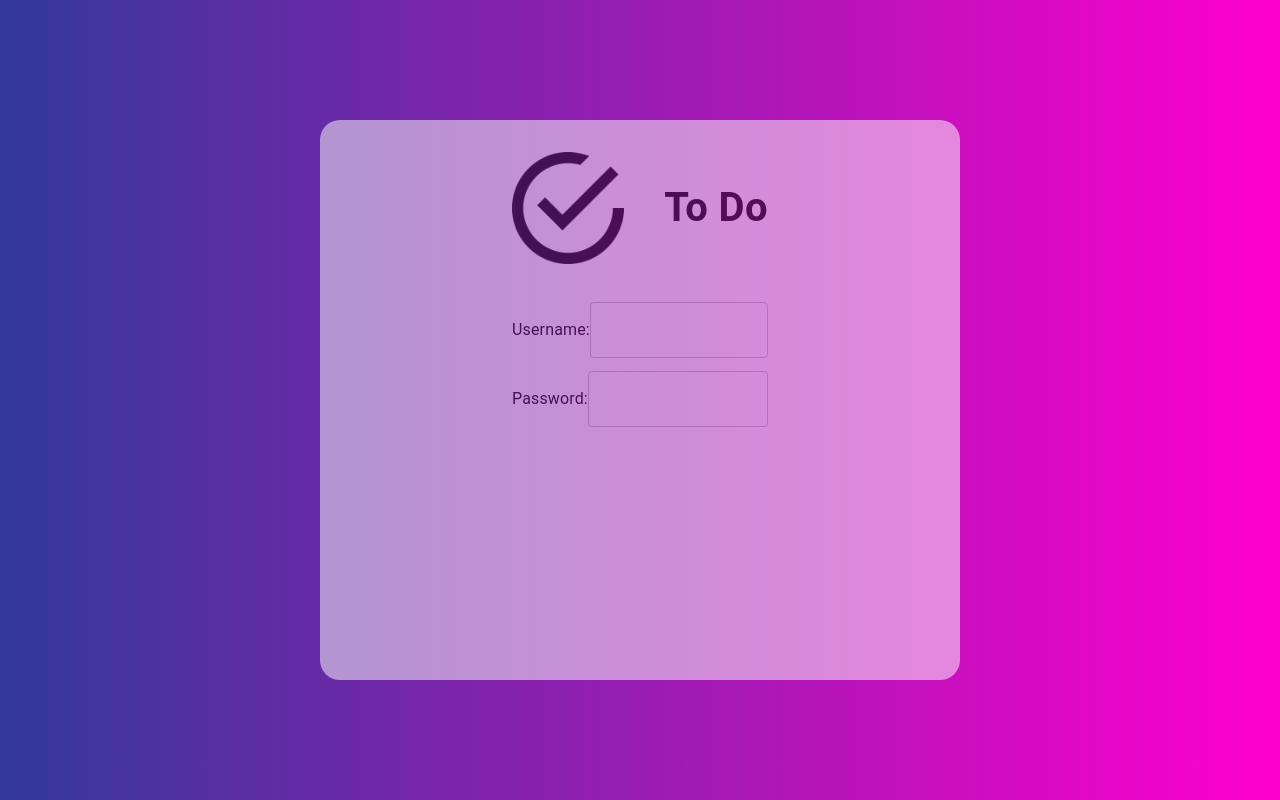
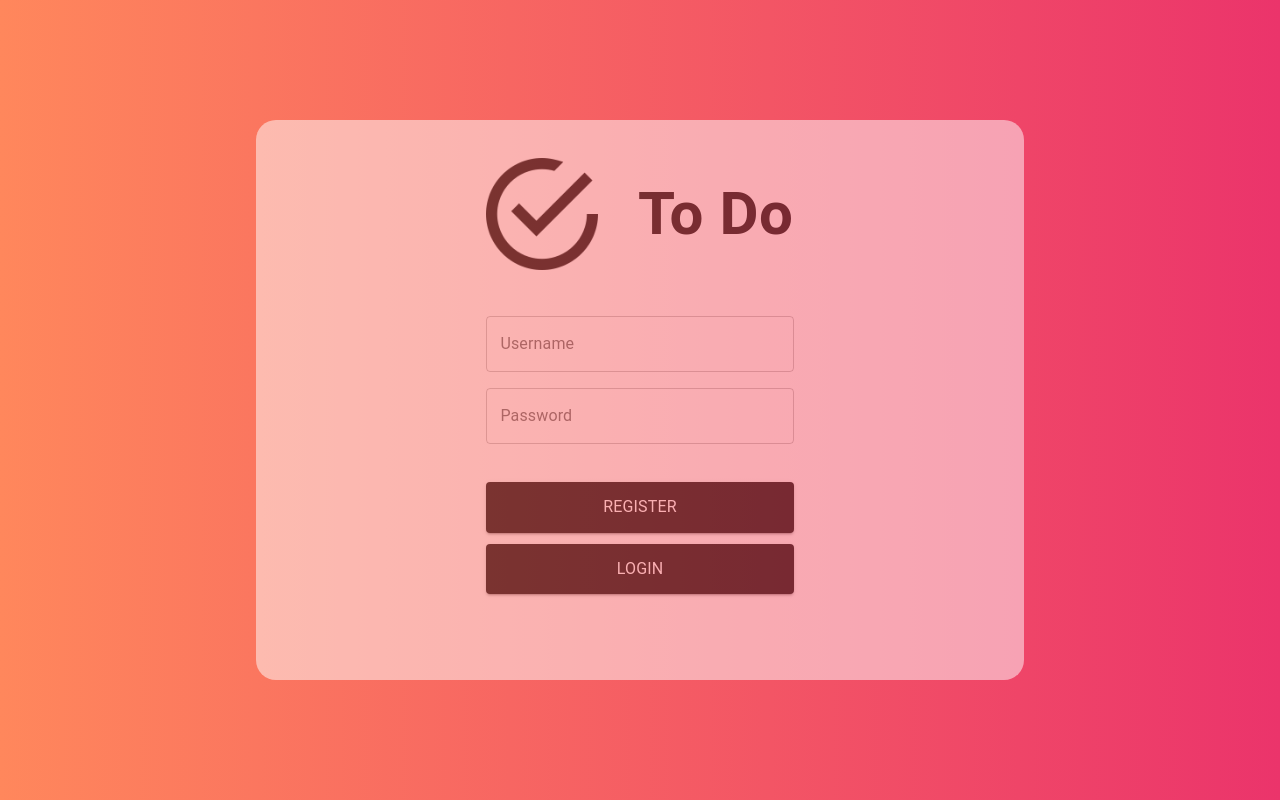
Before and after one commit to Kealen-Pillay/To-Do-List, a React (Create React App) app in the folder client/: page / in a window 1280 px wide. Built offline with nearby package versions, Linux system fonts and the light colour scheme.

Commit message:
Added login and register buttons

```diff
--- a/client/src/components/LoginScreen.tsx
+++ b/client/src/components/LoginScreen.tsx
@@ -1,11 +1,14 @@
-import React from "react";
-import { Box, TextField, Typography } from "@mui/material";
+import React, { useState } from "react";
+import { Box, Button, TextField, Typography } from "@mui/material";
 
 const LoginScreen = () => {
+  const [username, setUsername] = useState("");
+  const [password, setPassword] = useState("");
+
   return (
     <Box
       sx={{
-        background: "linear-gradient(to right, #333999, #ff00cc)",
+        background: "linear-gradient(to right, #ff875c, #eb346b)",
         width: "100vw",
         height: "100vh",
         display: "flex",
@@ -15,7 +18,7 @@ const LoginScreen = () => {
     >
       <Box
         sx={{
-          width: "50%",
+          width: "60%",
           height: "70%",
           backgroundColor: "white",
           opacity: 0.5,
@@ -38,7 +41,7 @@ const LoginScreen = () => {
           }}
         >
           <img src={require("../images/tickIcon.png")} alt="" height="100%" />
-          <Typography sx={{ fontWeight: "bold", fontSize: 40 }}>
+          <Typography sx={{ fontWeight: "bold", fontSize: 60 }}>
             To Do
           </Typography>
         </Box>
@@ -52,8 +55,13 @@ const LoginScreen = () => {
             margin: "1%",
           }}
         >
-          <Typography>Username:</Typography>
-          <TextField variant="outlined" />
+          <TextField
+            variant="outlined"
+            label="Username"
+            value={username}
+            onChange={(e) => setUsername(e.target.value)}
+            sx={{ width: "100%" }}
+          />
         </Box>
         <Box
           sx={{
@@ -63,10 +71,55 @@ const LoginScreen = () => {
             justifyContent: "space-between",
             alignItems: "center",
             margin: "1%",
+            marginBottom: "5%",
           }}
         >
-          <Typography>Password:</Typography>
-          <TextField variant="outlined" />
+          <TextField
+            variant="outlined"
+            label="Password"
+            value={password}
+            onChange={(e) => setPassword(e.target.value)}
+            sx={{ width: "100%" }}
+          />
+        </Box>
+        <Box
+          sx={{
+            display: "flex",
+            flexDirection: "column",
+            width: "40%",
+            height: "20%",
+            justifyContent: "space-between",
+            alignItems: "center",
+          }}
+        >
+          <Button
+            variant="contained"
+            sx={{
+              backgroundColor: "black",
+              width: "100%",
+              height: "45%",
+              ":hover": {
+                backgroundColor: "black",
+                transform: "scale(1.05)",
+              },
+            }}
+          >
+            <Typography>Register</Typography>
+          </Button>
+          <Button
+            variant="contained"
+            sx={{
+              backgroundColor: "black",
+              width: "100%",
+              height: "45%",
+              ":hover": {
+                backgroundColor: "black",
+                transform: "scale(1.05)",
+              },
+            }}
+          >
+            <Typography>Login</Typography>
+          </Button>
         </Box>
       </Box>
     </Box>
```
